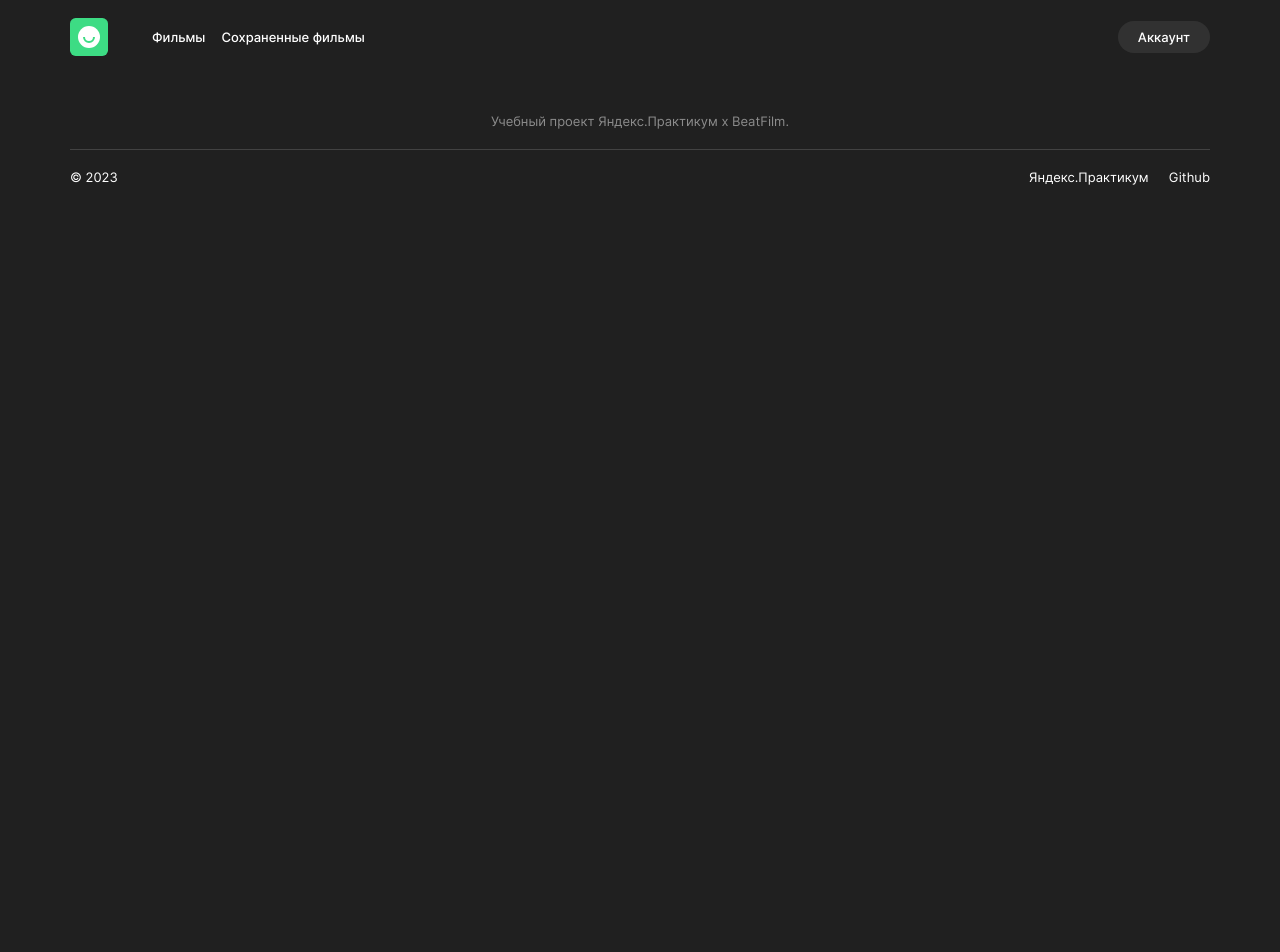
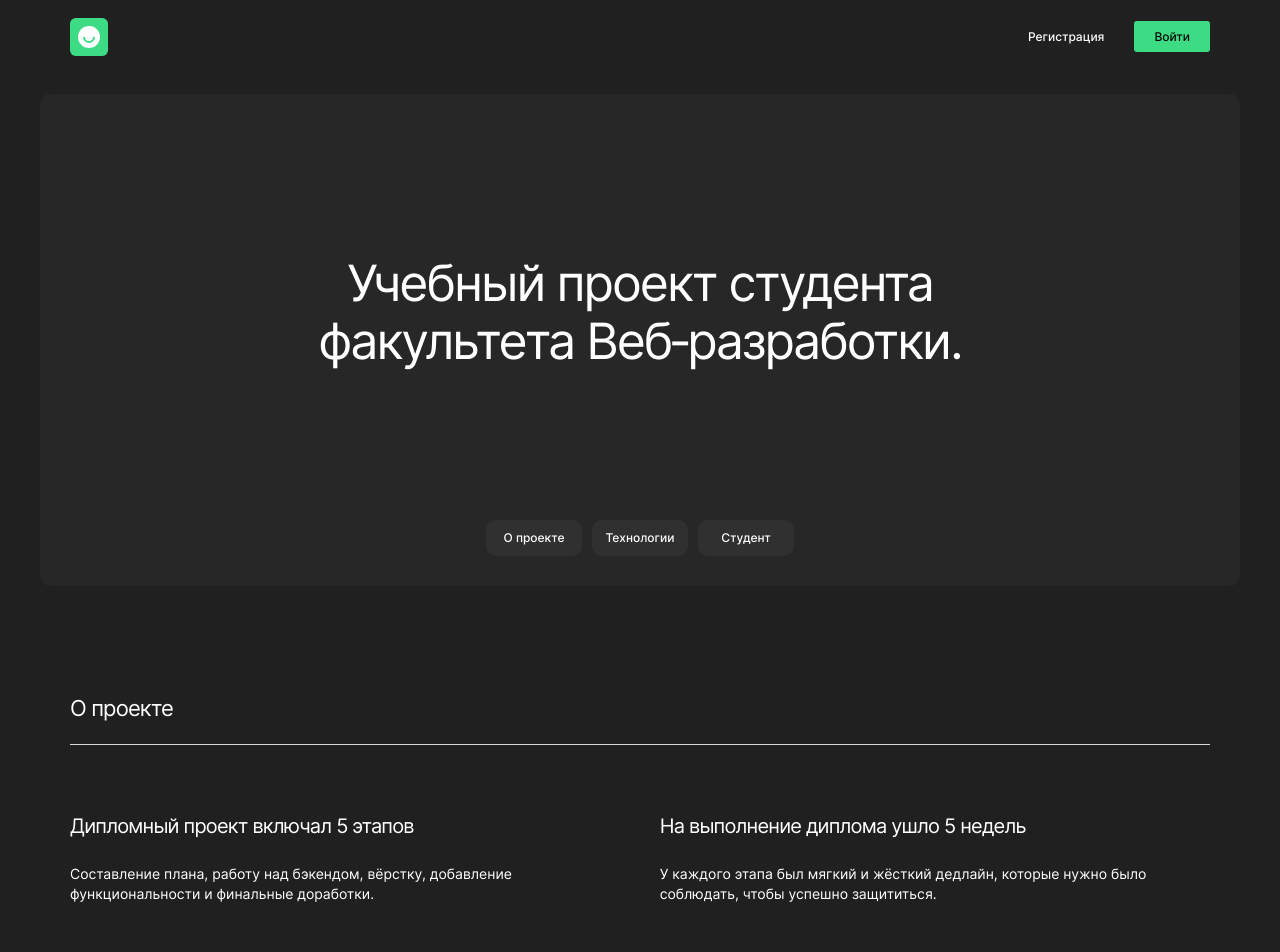
Before and after one commit to maxim7137/movies-explorer-frontend, a React (Create React App) app: page / in a window 1280 px wide. Shown: the top 952 px of the page. Before the commit the page ends 800 px from the top, so only its background shows below. Built offline with nearby package versions, Linux system fonts and the light colour scheme.

Commit message:
feature: header и footer подогнать расстояния до main

```diff
--- a/src/components/App/App.jsx
+++ b/src/components/App/App.jsx
@@ -1,14 +1,23 @@
-import { useState, useEffect, useCallback, memo, useRef } from 'react';
+// import { useState, useEffect, useCallback, memo, useRef } from 'react';
+import { useState } from 'react';
 
 import Header from '../Header/Header';
+import Main from '../Main/Main';
 import Footer from '../Footer/Footer';
 
 function App() {
-  const [loggedIn, setLoggedIn] = useState(true);
+  const [loggedIn, setLoggedIn] = useState(false);
+  function logIn() {
+    setLoggedIn(true);
+  }
+  function logOut() {
+    setLoggedIn(false);
+  }
 
   return (
     <>
-      <Header loggedIn={loggedIn} />
+      <Header loggedIn={loggedIn} logIn={logIn} logOut={logOut} />
+      <Main />
       <Footer />
     </>
   );
--- a/src/components/Header/Header.jsx
+++ b/src/components/Header/Header.jsx
@@ -1,6 +1,6 @@
 import Navigation from '../Navigation/Navigation';
 
-function Header({ loggedIn }) {
+function Header({ loggedIn, logIn, logOut }) {
   return (
     <header className="header">
       <div className="logo">
@@ -8,7 +8,7 @@ function Header({ loggedIn }) {
           <div className="logo__arc"></div>
         </div>
       </div>
-      <Navigation loggedIn={loggedIn} />
+      <Navigation loggedIn={loggedIn} logIn={logIn} logOut={logOut} />
     </header>
   );
 }
--- a/src/components/Main/AboutMe.jsx
+++ b/src/components/Main/AboutMe.jsx
@@ -0,0 +1,42 @@
+import ava from '../../images/ava.jpg';
+
+const idValue = 'me';
+
+function AboutMe() {
+  return (
+    <section className="me">
+      <div className="me__container">
+        <h2 className="me__title section-title" id={idValue.toString()}>
+          Студент
+        </h2>
+        <div className="me__discription-container">
+          <div className="me__text">
+            <p className="me__name">Максим</p>
+            <p className="me__bio">Фронтенд-разработчик, 35 лет</p>
+            <p className="me__about">
+              Я родился в Башкирии, в настоящее время живу в Балашихе, закончил
+              факультет технического обеспечения ПВИ ВВ МВД РФ. У меня есть
+              жена, сын и дочь. Мне нравится все что связано с современными
+              технологиями, устройство гаджетов, компьютеров и их программного
+              обеспечения. Недавно начал кодить. В 2023 году закончил курс по
+              веб-разработке в Яндекс.Практикуме.
+            </p>
+            <a
+              className="me__link"
+              href="https://github.com/maxim7137"
+              target="_blank"
+              rel="noreferrer"
+            >
+              Github
+            </a>
+          </div>
+          <div className="me__avatar">
+            <img className="me__image" src={ava} alt="Фото студента" />
+          </div>
+        </div>
+      </div>
+    </section>
+  );
+}
+
+export default AboutMe;
--- a/src/components/Main/AboutProject.jsx
+++ b/src/components/Main/AboutProject.jsx
@@ -0,0 +1,37 @@
+function AboutProject() {
+  return (
+    <section className="about" id="about">
+      <div className="about__container">
+        <h2 className="about__title section-title">О проекте</h2>
+        <div className="about__discription-container">
+          <div className="about__description">
+            <p className="about__subtitle">Дипломный проект включал 5 этапов</p>
+            <p className="about__text">
+              Составление плана, работу над бэкендом, вёрстку, добавление
+              функциональности и финальные доработки.
+            </p>
+          </div>
+          <div className="about__description">
+            <p className="about__subtitle">На выполнение диплома ушло 5 недель</p>
+            <p className="about__text">
+              У каждого этапа был мягкий и жёсткий дедлайн, которые нужно было
+              соблюдать, чтобы успешно защититься.
+            </p>
+          </div>
+        </div>
+        <div className="about__chart">
+          <div className="about__time">
+            <p className="about__week">1 неделя</p>
+            <p className="about__week">4 недели</p>
+          </div>
+          <div className="about__time">
+            <p className="about__caption">Back-end</p>
+            <p className="about__caption">Front-end</p>
+          </div>
+        </div>
+      </div>
+    </section>
+  );
+}
+
+export default AboutProject;
--- a/src/components/Main/Main.jsx
+++ b/src/components/Main/Main.jsx
@@ -0,0 +1,19 @@
+import Promo from './Promo';
+import AboutProject from './AboutProject';
+import Techs from './Techs';
+import AboutMe from './AboutMe';
+import Portfolio from './Portfolio';
+
+function Main() {
+  return (
+    <main className="main">
+      <Promo />
+      <AboutProject />
+      <Techs />
+      <AboutMe />
+      <Portfolio />
+    </main>
+  );
+}
+
+export default Main;
--- a/src/components/Main/NavTab.jsx
+++ b/src/components/Main/NavTab.jsx
@@ -0,0 +1,25 @@
+function NavTab() {
+  return (
+    <nav className="promo__nav navtab">
+      <ul className="navtab__list">
+        <li className="navtab__item">
+          <a className="navtab__link" href="#about">
+            О проекте
+          </a>
+        </li>
+        <li className="navtab__item">
+          <a className="navtab__link" href="#techs">
+            Технологии
+          </a>
+        </li>
+        <li className="navtab__item">
+          <a className="navtab__link" href="#me">
+            Студент
+          </a>
+        </li>
+      </ul>
+    </nav>
+  );
+}
+
+export default NavTab;
--- a/src/components/Main/Portfolio.jsx
+++ b/src/components/Main/Portfolio.jsx
@@ -0,0 +1,66 @@
+import arrow from '../../images/arrow.svg'
+
+function Portfolio() {
+  return (
+    <section className="portfolio">
+      <div className="portfolio__container">
+        <p className="portfolio__title">Портфолио</p>
+        <ul className="portfolio__list">
+          <li className="portfolio__item">
+            <a
+              className="portfolio__link"
+              href="https://maxim7137.github.io/how-to-learn"
+              target="_blank"
+              rel="noopener noreferrer"
+            >
+              <span className="portfolio__text">Статичный сайт</span>
+              <span className="portfolio__arrow">
+                <img
+                  className="portfolio__img"
+                  src={arrow}
+                  alt="стрелка"
+                />
+              </span>
+            </a>
+          </li>
+          <li className="portfolio__item">
+            <a
+              className="portfolio__link"
+              href="https://maxim7137.github.io/russian-travel"
+              target="_blank"
+              rel="noopener noreferrer"
+            >
+              <span className="portfolio__text">Адаптивный сайт</span>
+              <span className="portfolio__arrow">
+                <img
+                  className="portfolio__img"
+                  src={arrow}
+                  alt="стрелка"
+                />
+              </span>
+            </a>
+          </li>
+          <li className="portfolio__item">
+            <a
+              className="portfolio__link"
+              href="https://maxim.nomoredomains.club"
+              target="_blank"
+              rel="noopener noreferrer"
+            >
+              <span className="portfolio__text">Одностраничное приложение</span>
+              <span className="portfolio__arrow">
+                <img
+                  className="portfolio__img"
+                  src={arrow}
+                  alt="стрелка"
+                />
+              </span>
+            </a>
+          </li>
+        </ul>
+      </div>
+    </section>
+  );
+}
+
+export default Portfolio;
--- a/src/components/Main/Promo.jsx
+++ b/src/components/Main/Promo.jsx
@@ -0,0 +1,16 @@
+import NavTab from './NavTab';
+
+function Promo() {
+  return (
+    <section className="promo">
+      <div className="promo__container">
+        <h1 className="promo__title">
+          Учебный&nbsp;проект студента факультета Веб&#8209;разработки.
+        </h1>
+        <NavTab />
+      </div>
+    </section>
+  );
+}
+
+export default Promo;
--- a/src/components/Main/Techs.jsx
+++ b/src/components/Main/Techs.jsx
@@ -0,0 +1,27 @@
+function Techs() {
+  return (
+    <section className="techs" id="techs">
+      <div className="techs__container">
+        <h2 className="techs__title section-title">Технологии</h2>
+        <div className="techs__description">
+          <p className="techs__subtitle">7 технологий</p>
+          <p className="techs__text">
+            На курсе веб-разработки мы освоили технологии, которые применили в
+            дипломном проекте.
+          </p>
+        </div>
+        <ul className="techs__list">
+          <li className="techs__item">HTML</li>
+          <li className="techs__item">CSS</li>
+          <li className="techs__item">JS</li>
+          <li className="techs__item">React</li>
+          <li className="techs__item">Git</li>
+          <li className="techs__item">Express.js</li>
+          <li className="techs__item">mongoDB</li>
+        </ul>
+      </div>
+    </section>
+  );
+}
+
+export default Techs;
--- a/src/components/Navigation/Navigation.jsx
+++ b/src/components/Navigation/Navigation.jsx
@@ -1,6 +1,6 @@
 import { useState } from 'react';
 
-function Navigation({ loggedIn }) {
+function Navigation({ loggedIn, logIn, logOut }) {
   const [burger, setBurger] = useState(false); // меню бургер да нет
   // переключение меню бургер
   function burgerClick() {
@@ -65,6 +65,7 @@ function Navigation({ loggedIn }) {
                 <a
                   className="navigation__item navigation__item_acount"
                   href="#"
+                  onClick={logOut}
                 >
                   Аккаунт
                 </a>
@@ -90,6 +91,7 @@ function Navigation({ loggedIn }) {
                 <a
                   className="navigation__item navigation__item_signin"
                   href="#"
+                  onClick={logIn}
                 >
                   Войти
                 </a>
--- a/src/temp/Main.html
+++ b/src/temp/Main.html
@@ -8,8 +8,8 @@
     <link rel="stylesheet" href="../components/App/App.css" />
     <link rel="stylesheet" href="../components/Main/Main.css" />
     <link rel="stylesheet" href="../components/Main/Promo.css" />
+    <link rel="stylesheet" href="../components/Main/AboutProject.css" />
     <link rel="stylesheet" href="../components/Main/NavTab.css" />
-    <link rel="stylesheet" href="../components/Main/AboutProject.css" />
     <link rel="stylesheet" href="../components/Main/Techs.css" />
     <link rel="stylesheet" href="../components/Main/AboutMe.css" />
     <link rel="stylesheet" href="../components/Main/Portfolio.css" />
```
